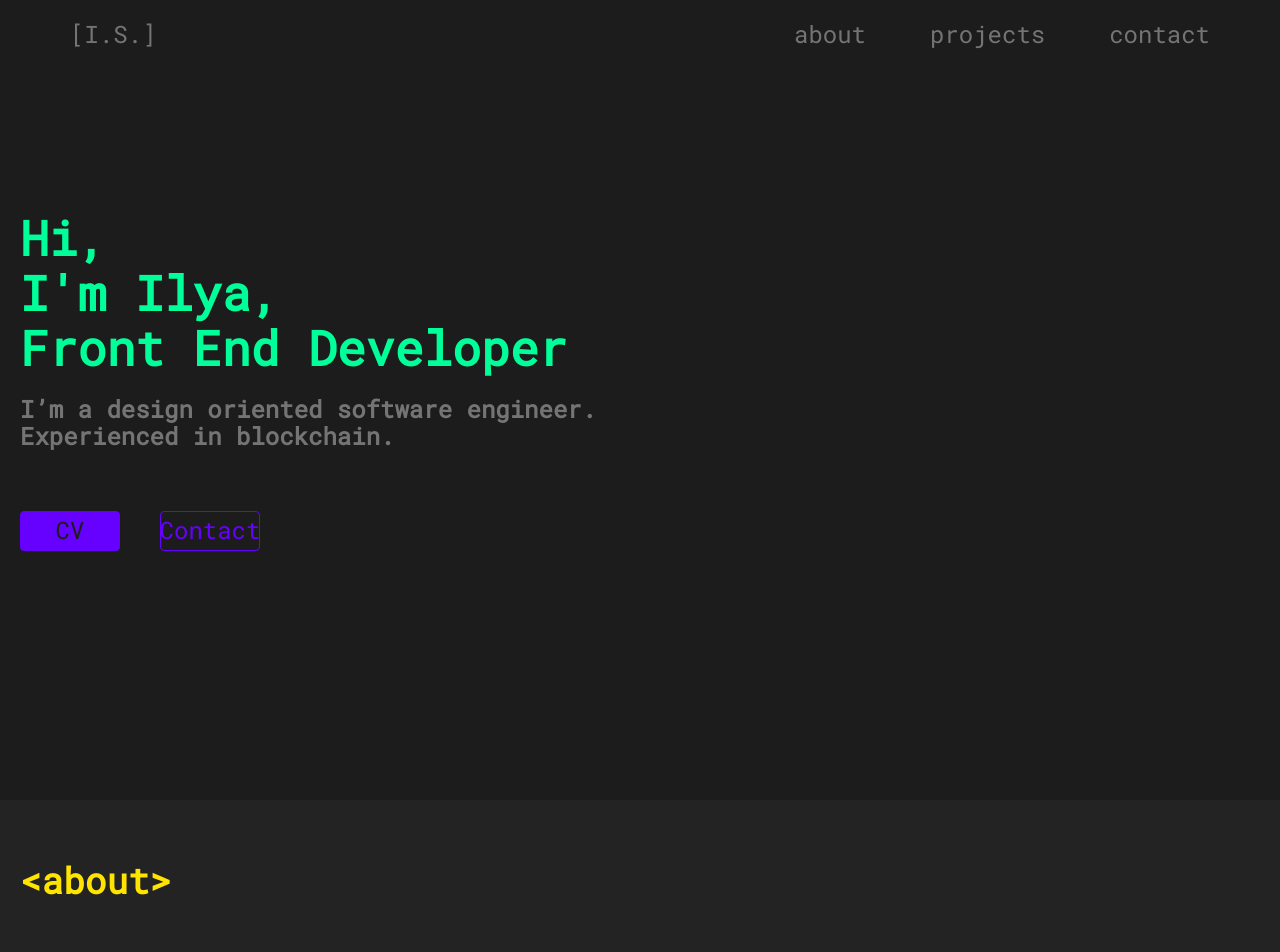
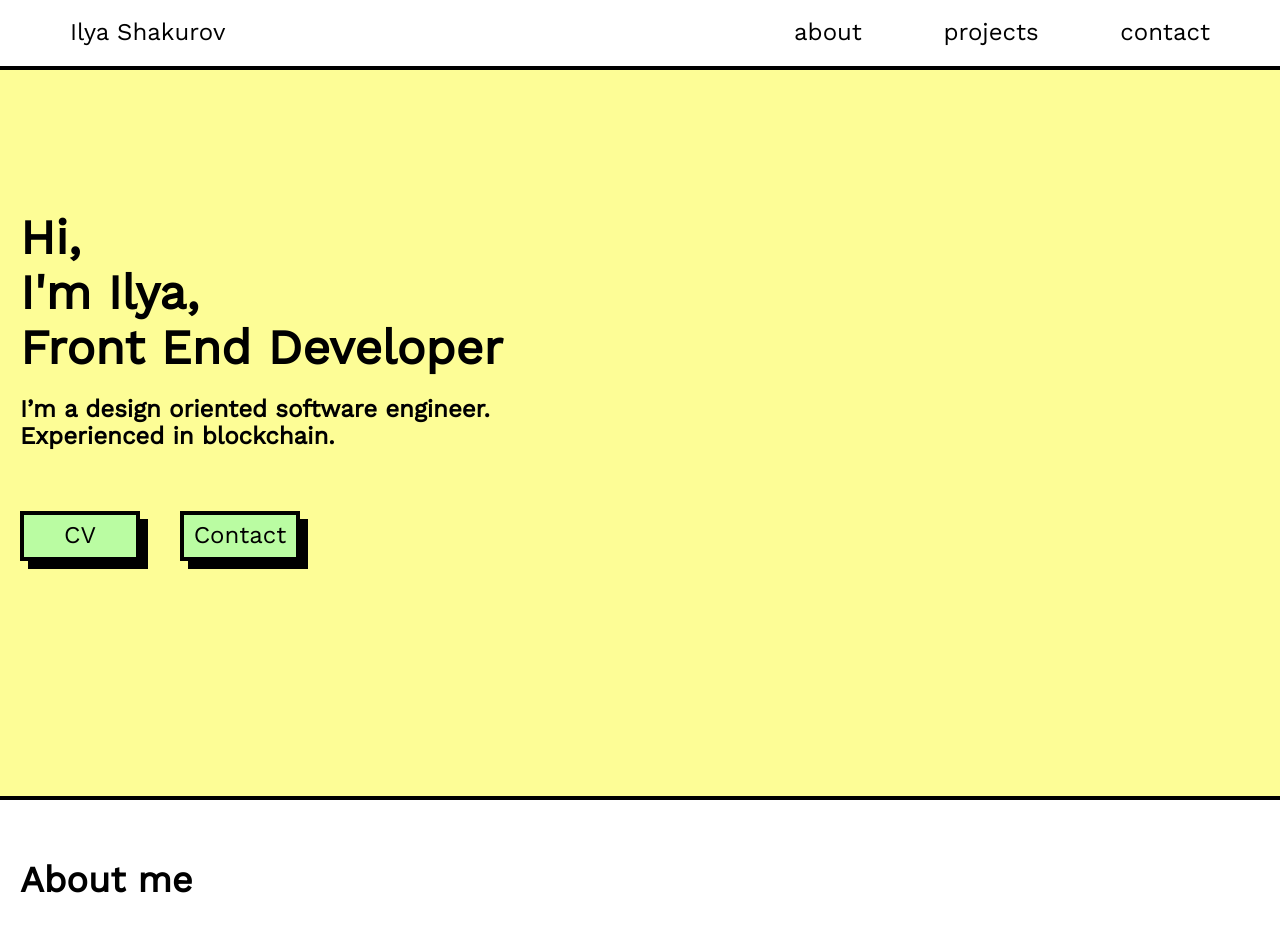
Before and after one commit to Ilichhh/portfolio-website, a React (Vite) app: page / in a window 1280 px wide. Shown: the top 952 px of the page. Built offline with nearby package versions, Linux system fonts and the light colour scheme.

Commit message:
feat: change all fonts and styles to neubrutalism

```diff
--- a/package.json
+++ b/package.json
@@ -15,6 +15,7 @@
     "@emotion/styled": "^11.10.8",
     "@fontsource/roboto": "^4.5.8",
     "@fontsource/roboto-mono": "^5.0.2",
+    "@fontsource/work-sans": "^5.0.3",
     "normalize.css": "^8.0.1",
     "react": "^18.2.0",
     "react-dom": "^18.2.0",
--- a/src/components/Header.tsx
+++ b/src/components/Header.tsx
@@ -1,9 +1,7 @@
-import { useIsAtTop } from '../hooks/useIsAtTop';
-
-import styled, { css } from 'styled-components';
+import styled from 'styled-components';
 import theme from '../theme';
 
-const HeaderContainer = styled.header<{ sticky: boolean }>`
+const HeaderContainer = styled.header`
   position: sticky;
   top: 0;
   display: flex;
@@ -11,14 +9,9 @@ const HeaderContainer = styled.header<{ sticky: boolean }>`
   align-items: center;
   height: 70px;
   padding: 0 70px;
-  background-color: ${theme.colors.bgDark};
+  background-color: ${theme.colors.bgLight};
+  border-bottom: 4px solid ${theme.colors.textDark};
   transition: all 0.3s ease-in-out;
-  ${({ sticky }) =>
-    sticky &&
-    css`
-      z-index: 999;
-      box-shadow: 0px 2px 5px rgba(0, 0, 0, 0.25);
-    `}
 `;
 
 const Nav = styled.nav`
@@ -33,11 +26,9 @@ const Menu = styled.ul`
 `;
 
 export const Header = () => {
-  const isAtTop = useIsAtTop();
-
   return (
-    <HeaderContainer sticky={!isAtTop}>
-      <a href="#">[I.S.]</a>
+    <HeaderContainer>
+      <a href="#">Ilya Shakurov</a>
       <Nav>
         <Menu>
           <li>
--- a/src/components/common/SectionElements.tsx
+++ b/src/components/common/SectionElements.tsx
@@ -1,10 +1,11 @@
 import { PropsWithChildren } from 'react';
+
 import styled from 'styled-components';
+import theme from '../../theme';
 
-const Header = styled.h2<{ color: string }>`
+const Header = styled.h2`
   margin: 0;
   font-size: 36px;
-  color: ${({ color }) => color};
 `;
 
 const ContentBox = styled.div`
@@ -17,12 +18,27 @@ const Wrapper = styled.div`
   gap: 10%;
 `;
 
-interface SectionHeaderProps extends PropsWithChildren {
-  color: string;
+const Section = styled.section<{ bgColor: string; height?: string }>`
+  height: ${({ height }) => height || 'auto'};
+  background-color: ${({ bgColor }) => bgColor};
+  border-bottom: 4px solid ${theme.colors.textDark};
+`;
+
+interface SectionWrapperProps extends PropsWithChildren {
+  bgColor: string;
+  height?: string;
 }
 
-export const SectionHeader = ({ color, children }: SectionHeaderProps) => {
-  return <Header color={color}>{children}</Header>;
+export const SectionWrapper = ({ children, bgColor, height }: SectionWrapperProps) => {
+  return (
+    <Section bgColor={bgColor} height={height}>
+      {children}
+    </Section>
+  );
+};
+
+export const SectionHeader = ({ children }: PropsWithChildren) => {
+  return <Header>{children}</Header>;
 };
 
 export const SectionContent = ({ children }: PropsWithChildren) => {
--- a/src/components/common/index.ts
+++ b/src/components/common/index.ts
@@ -1,3 +1,8 @@
 export { Container } from './Container';
 export { SectionDark } from './SectionDark';
-export { SectionHeader, SectionContent, TwoColumnsWrapper } from './SectionElements';
+export {
+  SectionWrapper,
+  SectionHeader,
+  SectionContent,
+  TwoColumnsWrapper,
+} from './SectionElements';
--- a/src/components/sections/AboutSection.tsx
+++ b/src/components/sections/AboutSection.tsx
@@ -1,4 +1,10 @@
-import { Container, SectionHeader, SectionContent, TwoColumnsWrapper } from '../common';
+import {
+  SectionWrapper,
+  Container,
+  SectionHeader,
+  SectionContent,
+  TwoColumnsWrapper,
+} from '../common';
 
 import styled from 'styled-components';
 import theme from '../../theme';
@@ -7,24 +13,18 @@ import { skillsListData } from '../../data/skillsList';
 
 const About = styled.div`
   flex: 1 1 0;
-  color: ${theme.colors.red};
-`;
-
-const Paragraph = styled.p`
-  margin: 0;
 `;
 
 const SkillsList = styled.pre`
   margin: 0;
   flex: 1 1 0;
-  color: ${theme.colors.green};
 `;
 
 export const AboutSection = () => {
   return (
-    <section>
+    <SectionWrapper bgColor={theme.colors.bgLight}>
       <Container>
-        <SectionHeader color={theme.colors.yellow}>{`<about>`}</SectionHeader>
+        <SectionHeader>{`About me`}</SectionHeader>
         <SectionContent>
           <TwoColumnsWrapper>
             <About>
@@ -71,8 +71,7 @@ export const AboutSection = () => {
             <SkillsList>{skillsListData}</SkillsList>
           </TwoColumnsWrapper>
         </SectionContent>
-        <SectionHeader color={theme.colors.yellow}>{`</about>`}</SectionHeader>
       </Container>
-    </section>
+    </SectionWrapper>
   );
 };
--- a/src/components/sections/ContactSection.tsx
+++ b/src/components/sections/ContactSection.tsx
@@ -1,13 +1,14 @@
-import { Container, SectionHeader, SectionContent } from '../common';
+import { SectionWrapper, Container, SectionHeader, SectionContent } from '../common';
 
 import theme from '../../theme';
 
 export const ContactSection = () => {
   return (
-    <Container>
-      <SectionHeader color={theme.colors.green}>{`<contact>`}</SectionHeader>
-      <SectionContent></SectionContent>
-      <SectionHeader color={theme.colors.green}>{`</contact>`}</SectionHeader>
-    </Container>
+    <SectionWrapper bgColor={theme.colors.blue}>
+      <Container>
+        <SectionHeader>{`Just say hi`}</SectionHeader>
+        <SectionContent></SectionContent>
+      </Container>
+    </SectionWrapper>
   );
 };
--- a/src/components/sections/HeroSection.tsx
+++ b/src/components/sections/HeroSection.tsx
@@ -1,18 +1,13 @@
 import { Link } from 'react-router-dom';
-import { Container } from '../common';
+import { SectionWrapper, Container } from '../common';
 
 import styled from 'styled-components';
 import theme from '../../theme';
 
-const Section = styled.section`
-  height: calc(100vh - 70px);
-  background-color: ${theme.colors.bgDark};
-`;
-
 const Header = styled.h1`
   margin: 80px 0 20px;
   font-size: 48px;
-  color: ${theme.colors.green};
+  color: ${theme.colors.textDark};
 `;
 
 const Subheader = styled.h2`
@@ -30,23 +25,18 @@ const Button = styled(Link)`
   display: flex;
   justify-content: center;
   align-items: center;
-  height: 40px;
-  width: 100px;
-  border: 1px solid ${theme.colors.important};
-  border-radius: 4px;
-  color: ${theme.colors.bgDark};
-  background-color: ${theme.colors.important};
+  height: 50px;
+  width: 120px;
+  border: 4px solid ${theme.colors.textDark};
+  color: ${theme.colors.textDark};
+  background-color: ${theme.colors.green};
+  box-shadow: 8px 8px ${theme.colors.textDark};
   cursor: pointer;
-`;
-
-const ButtonOutlined = styled(Button)`
-  color: ${theme.colors.important};
-  background-color: ${theme.colors.bgDark};
 `;
 
 export const HeroSection = () => {
   return (
-    <Section>
+    <SectionWrapper bgColor={theme.colors.yellow} height="calc(100vh - 70px)">
       <Container>
         <Header>
           Hi,
@@ -60,9 +50,9 @@ export const HeroSection = () => {
           <Button to="/cv.pdf" target="_blank">
             CV
           </Button>
-          <ButtonOutlined to="mailto:shakurov.ia@gmail.com">Contact</ButtonOutlined>
+          <Button to="mailto:shakurov.ia@gmail.com">Contact</Button>
         </ButtonsWrapper>
       </Container>
-    </Section>
+    </SectionWrapper>
   );
 };
--- a/src/components/sections/ProjectsSection.tsx
+++ b/src/components/sections/ProjectsSection.tsx
@@ -1,6 +1,6 @@
 import {
+  SectionWrapper,
   Container,
-  SectionDark,
   SectionHeader,
   SectionContent,
   TwoColumnsWrapper,
@@ -25,14 +25,13 @@ export const ProjectsSection = () => {
   ));
 
   return (
-    <SectionDark>
+    <SectionWrapper bgColor={theme.colors.pink}>
       <Container>
-        <SectionHeader color={theme.colors.red}>{`<projects>`}</SectionHeader>
+        <SectionHeader>{`Featured projects`}</SectionHeader>
         <SectionContent>
           <TwoColumnsWrapper>{projectsList}</TwoColumnsWrapper>
         </SectionContent>
-        <SectionHeader color={theme.colors.red}>{`</projects>`}</SectionHeader>
       </Container>
-    </SectionDark>
+    </SectionWrapper>
   );
 };
--- a/src/globalStyles.ts
+++ b/src/globalStyles.ts
@@ -4,18 +4,19 @@ import { normalize } from 'styled-normalize';
 import theme from './theme';
 
 import '@fontsource/roboto-mono/400.css';
+import '@fontsource/work-sans';
 
 const GlobalStyles = createGlobalStyle`
   ${normalize}
   body {
-    font-family: 'Roboto Mono', monospace;
+    font-family: "Work Sans";
     font-size: 24px;
     background-color: ${theme.colors.bgLight};
-    color: ${theme.colors.textLight};
+    color: ${theme.colors.textDark};
   }
   a {
     text-decoration: none;
-    color: ${theme.colors.textLight};
+    color: ${theme.colors.textDark};
   }
   * {
     box-sizing: border-box;
--- a/src/theme.ts
+++ b/src/theme.ts
@@ -1,12 +1,14 @@
 const theme = {
   colors: {
-    bgLight: '#232323',
+    bgLight: '#FFFFFF',
     bgDark: '#1c1c1c',
     textLight: '#747474',
-    textDark: '#272727',
-    red: '#FF652F',
-    yellow: '#FFE400',
-    green: '#00FF99',
+    textDark: '#000000',
+    yellow: '#FDFD96',
+    green: '#BAFCA2',
+    pink: '#FFC0CB',
+    blue: '#87CEEB',
+    purple: '#C4A1FF',
     important: '#6600FF',
   },
   contentWidth: '1600px',
```
Also changed, not shown: 1 other file (tests, documents, lock files or other folders).
